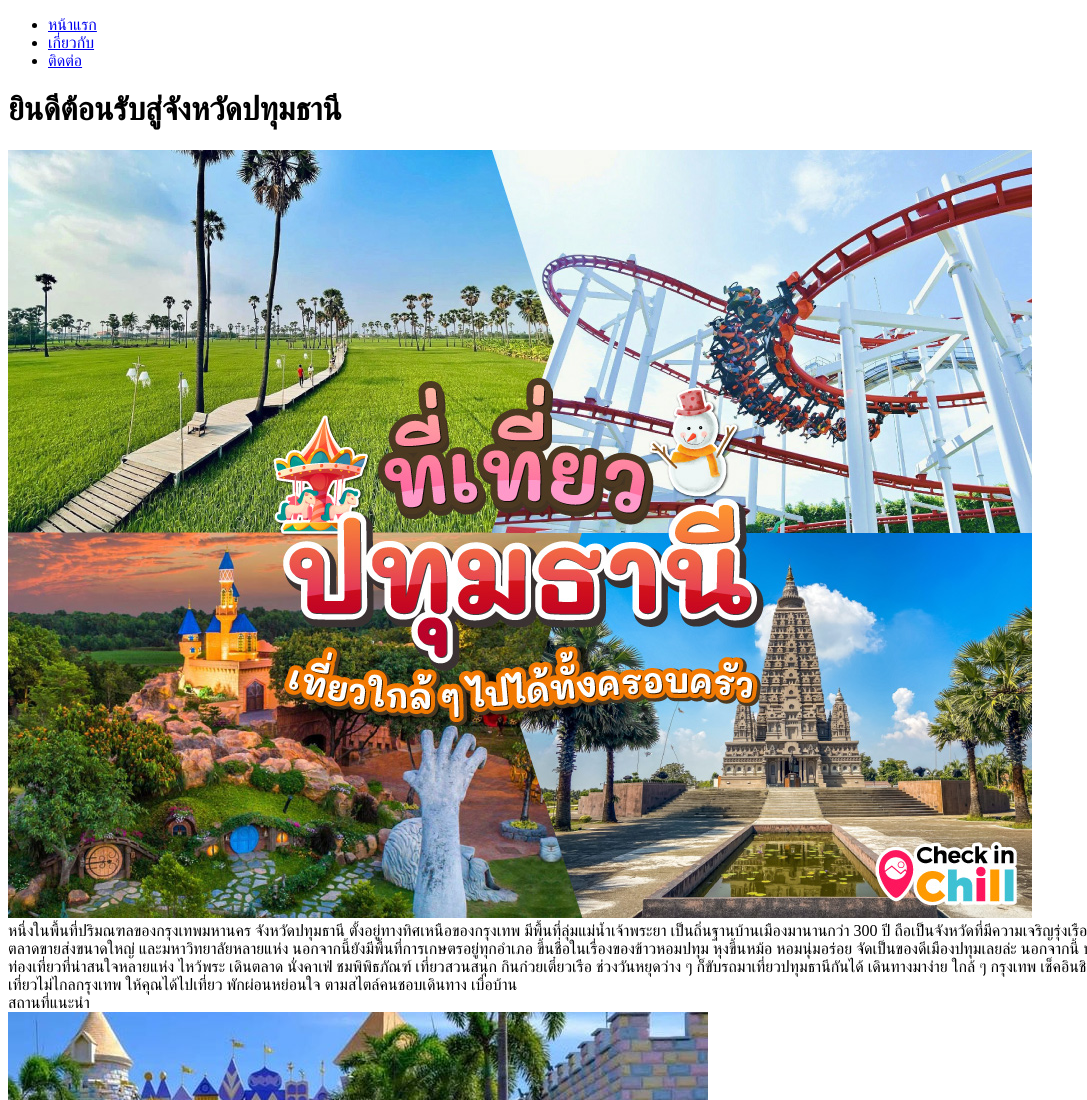
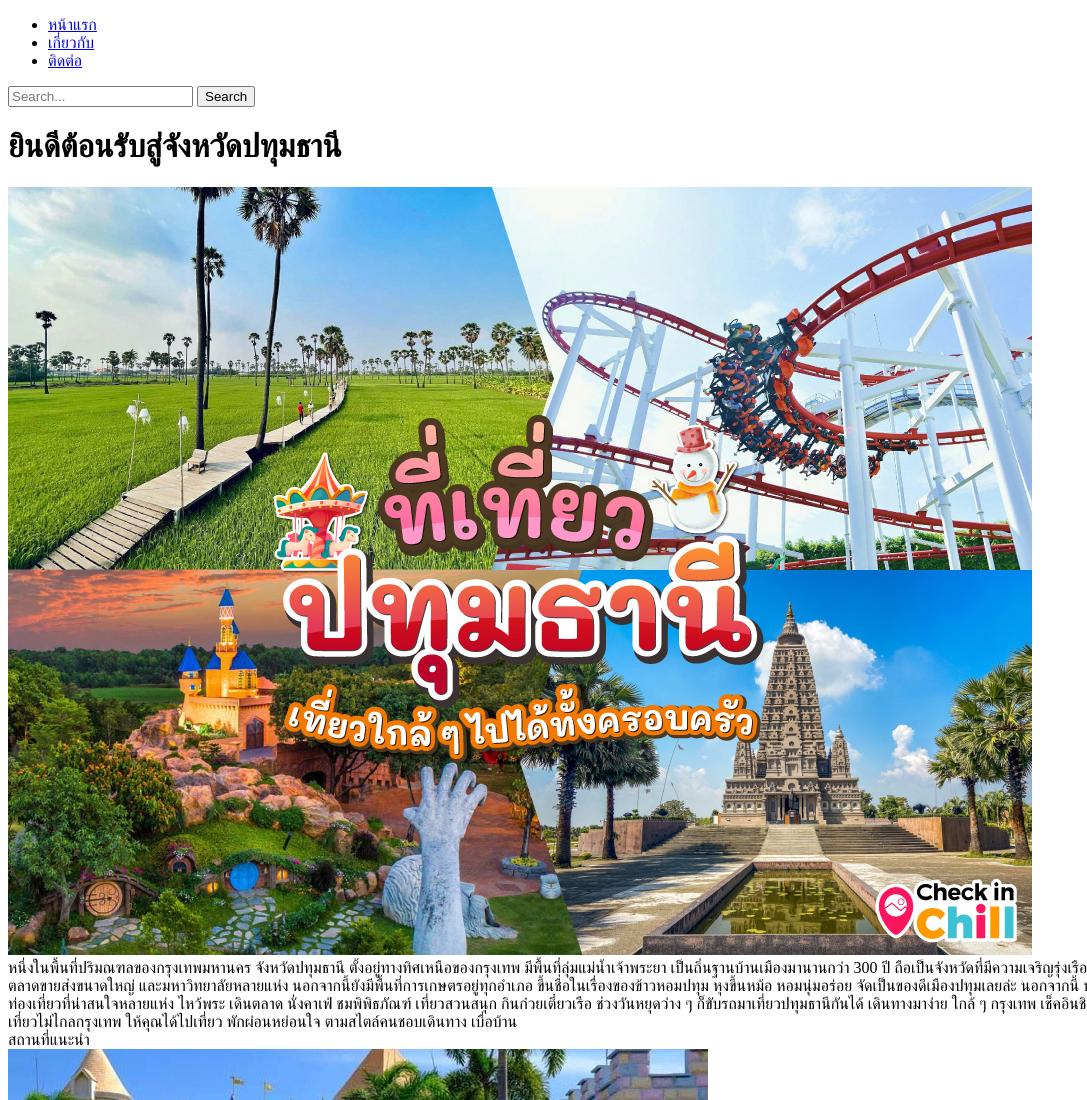
Before and after one commit to tanakorn172/hw2_bootstrap, a plain HTML site: page index.html in a window 1280 px wide. Shown: the top 1100 px of the page, without its empty margins (0-1087 px from the left). Drawn offline with Linux system fonts and the light colour scheme.

Commit message:
เพิ่ม ค้นหา

```diff
--- a/index.html
+++ b/index.html
@@ -20,6 +20,23 @@
             </ul>
         </nav>
     </header>
+    <div class="search-container">
+        <input type="text" class="search-box" id="searchInput" placeholder="Search...">
+        <button class="search-button" onclick="performSearch()">Search</button>
+    </div>
+
+    <script>
+        function performSearch() {
+            const query = document.getElementById('searchInput').value;
+            if (query) {
+                alert(`Searching for: ${query}`);
+                // Add your search logic here, e.g., redirect to another page:
+                // window.location.href = `search-results.html?q=${encodeURIComponent(query)}`;
+            } else {
+                alert('Please enter a search query.');
+            }
+        }
+    </script>
 
     <main>
         <label for="menu-toggle" class="menu-icon">
```
